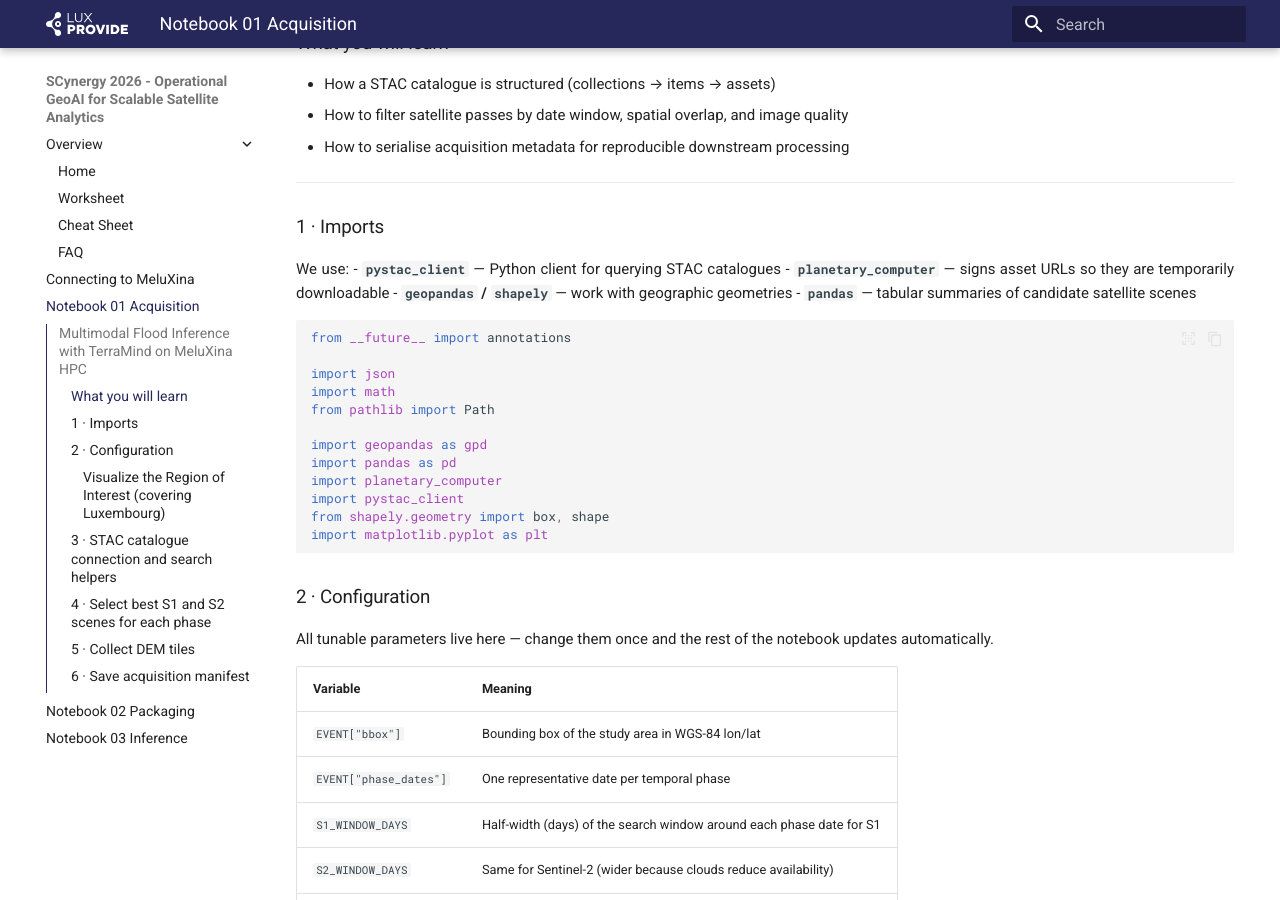
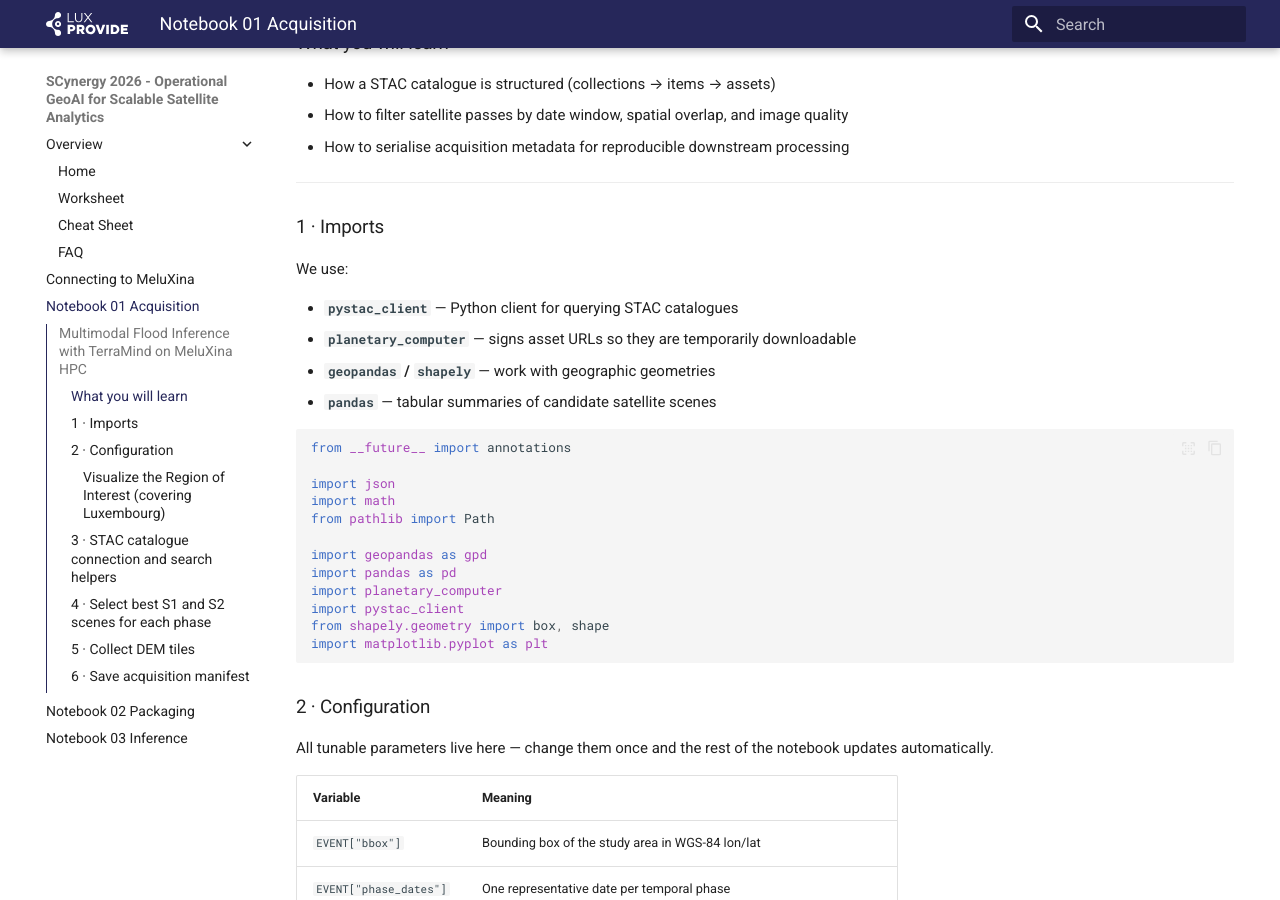
Before and after one commit to LuxProvide/SCynergy2026-GeoAI, an MkDocs documentation site: the page built from docs/01_multimodal_data_acquisition_lux.md, in a window 1280 px wide and 900 px high, scrolled down 357 px. Built offline with MkDocs 1.6.1 and Material for MkDocs 9.7.7, drawn with Linux system fonts in a browser that asks for light colours; nearby versions of some CDN libraries; library files that are not in the unit come from our copies; comment, search, counter and statistics services are not loaded; part of the change alters nothing that is shown; some of the changed text lies outside the part shown.

````diff
--- a/docs/01_multimodal_data_acquisition_lux.md
+++ b/docs/01_multimodal_data_acquisition_lux.md
@@ -21,6 +21,7 @@ the data without re-querying the catalogue.
 ### 1 · Imports
 
 We use:
+
 - **`pystac_client`** — Python client for querying STAC catalogues
 - **`planetary_computer`** — signs asset URLs so they are temporarily downloadable
 - **`geopandas` / `shapely`** — work with geographic geometries
@@ -168,11 +169,6 @@ admin_gdf.plot(ax=ax, color='white', edgecolor='black')
 
 plt.show()
 ```
-
-    /project/home/lxp/ekim/dev/venvs/scynergyTest/lib/python3.13/site-packages/pyogrio/geopandas.py:382: UserWarning: More than one layer found in 'limadmin.geojson': 'cantons' (default), 'communes', 'districts', 'pays'. Specify layer parameter to avoid this warning.
-      result = read_func(
-
-
 
 
 ![png](./images/output_6_1.png)
````
